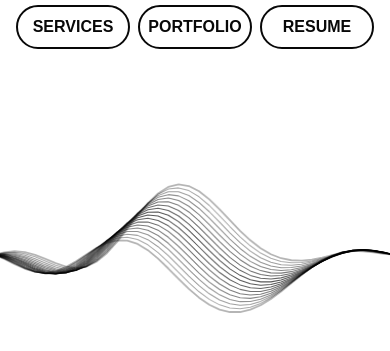
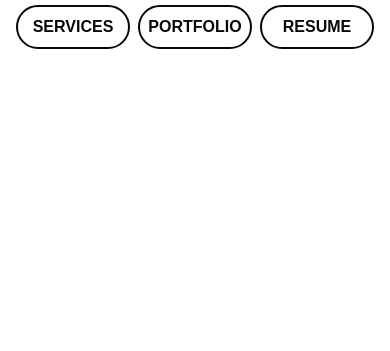
Before and after one commit to danahtetaung/danahtetaung, a website: page index.html in a window 390 px wide. Shown: the part 131-482 px from the top of the page. Drawn offline with Linux system fonts and the light colour scheme.

Commit message:
Hide the decorative wave on mobile (#3)
Remove the wave below the mobile breakpoint while preserving tablet and desktop behavior, with updated browser coverage.

```diff
--- a/assets/styles.css
+++ b/assets/styles.css
@@ -548,8 +548,7 @@ a {
   }
 
   .wave-shell {
-    height: clamp(12rem, 60vw, 16rem);
-    margin-top: clamp(3rem, 10vh, 6rem);
+    display: none;
   }
 }
 
```
Also changed, not shown: tests/portfolio.spec.mjs (+6 -7 lines).
